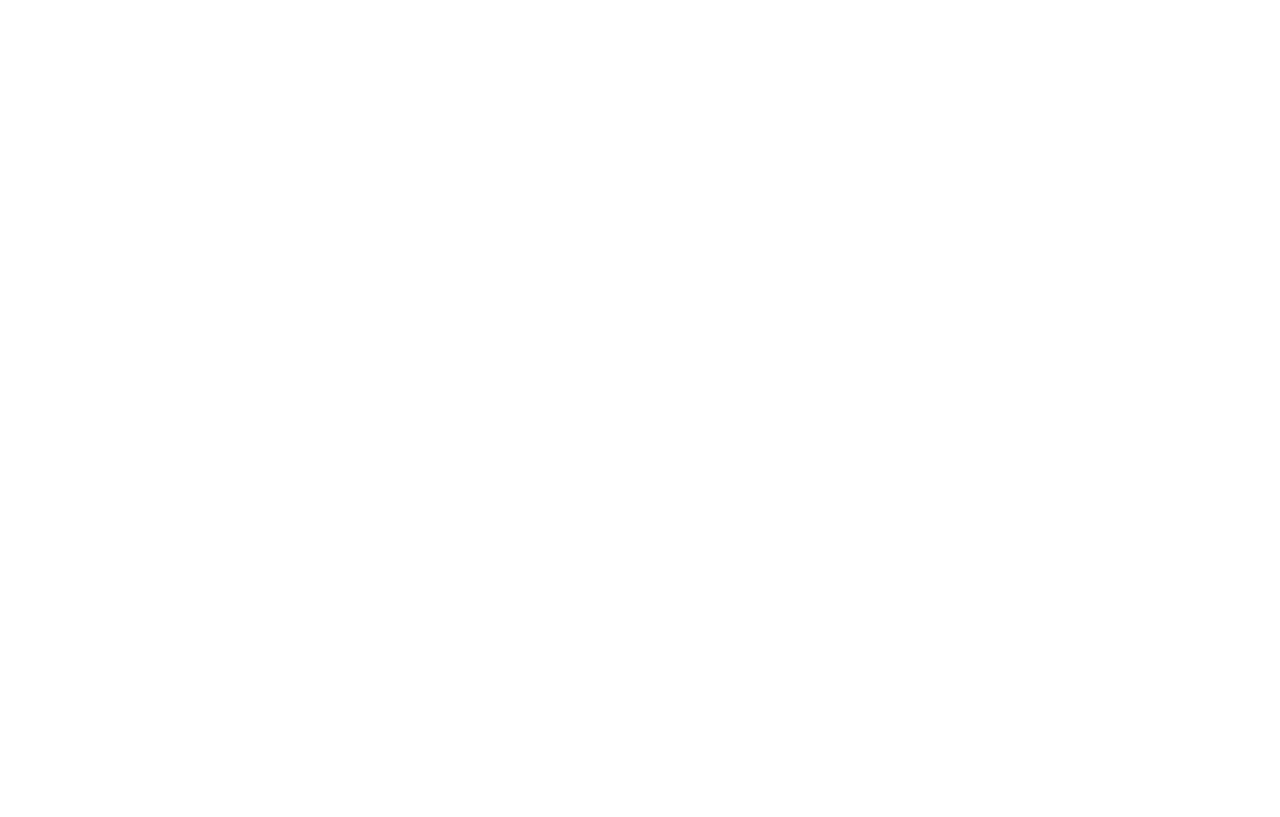
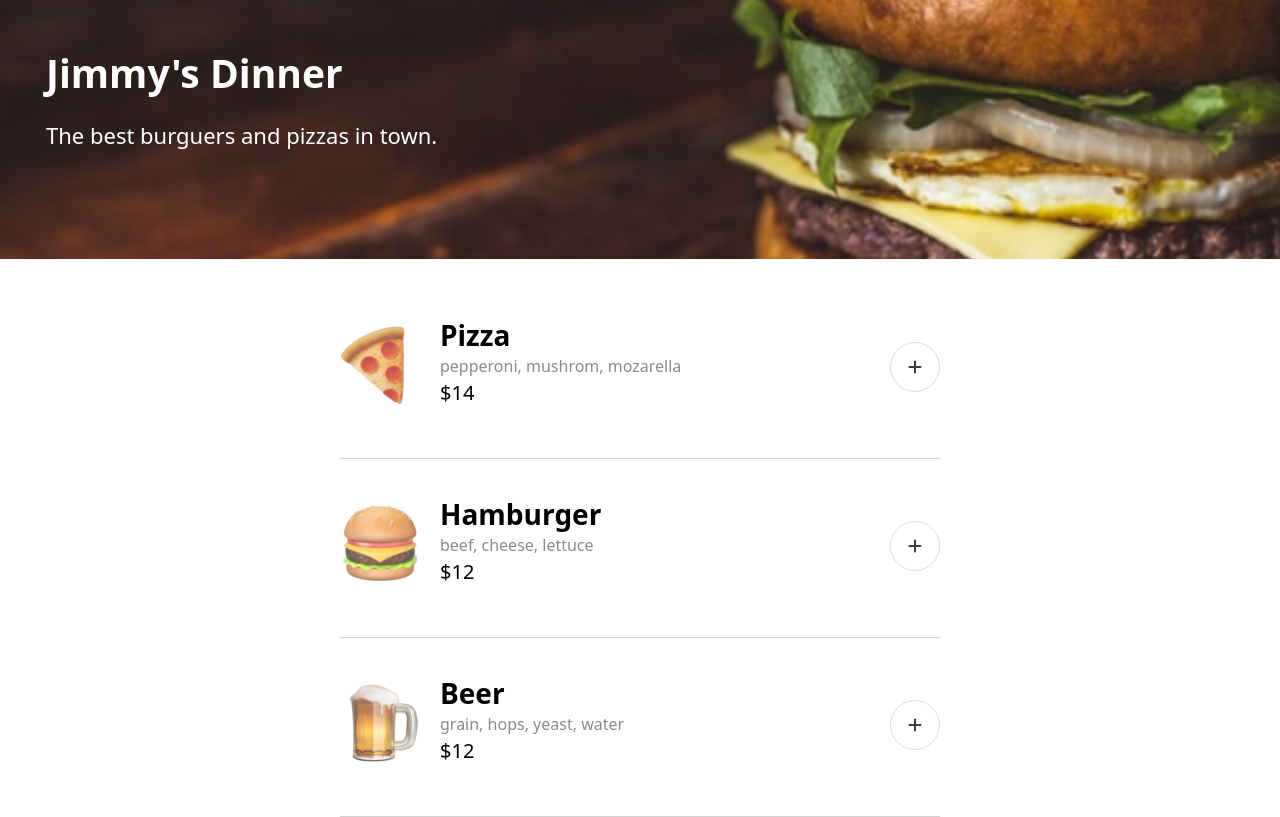
Before and after one commit to bySharkster/restaurant-ordering-app, a plain HTML site: page index.html in a window 1280 px wide. Drawn offline with Linux system fonts and the light colour scheme; a web font is replaced by a local one.

Commit message:
feat: default state completed

```diff
--- a/data.js
+++ b/data.js
@@ -1,23 +1,26 @@
-const menuArray = [
+export const menuArray = [
     {
         name: "Pizza",
         ingredients: ["pepperoni", "mushrom", "mozarella"],
         id: 0,
         price: 14,
-        emoji: "🍕"
+        emoji: "🍕",
+        image: "pizza.png"
     },
     {
         name: "Hamburger",
         ingredients: ["beef", "cheese", "lettuce"],
         price: 12,
         emoji: "🍔",
-        id: 1
+        id: 1,
+        image: "hamburger.png"
     },
         {
         name: "Beer",
         ingredients: ["grain, hops, yeast, water"],
         price: 12,
         emoji: "🍺",
-        id: 2
+        id: 2,
+        image: "beer.png"
     }
 ]
--- a/index.css
+++ b/index.css
@@ -1,3 +1,96 @@
 body {
     margin: 0;
+    padding: 0;
+    font-family: "Smythe", system-ui, -apple-system, BlinkMacSystemFont, 'Segoe UI', Roboto, Oxygen, Ubuntu, Cantarell, 'Open Sans', 'Helvetica Neue', sans-serif;
 }
+
+header {
+    color: #fff;
+    background-image: url("./public/images/bg-img.png");
+    background-size: cover;
+    background-position: center;
+    height: 167px;
+    padding: 46px;
+    margin-bottom: 20px;
+}
+h1, h2, h3 {
+    margin: 0;
+}
+
+h1 {
+    font-size: 39px;
+    margin-bottom: 20px;
+}
+
+p {
+    margin: 0;
+    font-size: 22px;
+    line-height: 1.5;
+}
+
+.menu-container {
+    padding: 46px;
+    height: 140px;
+    margin: 0 auto;
+    min-width: 250px;
+    width: 100%;
+    max-width: 600px;
+    display: flex;
+    flex-direction: column;
+    gap: 45px;
+
+
+
+}
+
+.menu-item {
+    display: flex;
+    flex-direction: row;
+    border-bottom: 1px solid #D2D2D2;
+    padding-bottom: 50px;
+}
+
+
+.menu-item img {
+    width: 80px;
+    height: 80px;
+}
+
+.menu-item-info {
+    display: flex;
+    flex-direction: column;
+    margin-left: 20px;
+    justify-content: start;
+}
+
+.menu-item-name {
+    font-size: 28px;
+    line-height: .75;
+    margin-bottom: 8px;
+}
+
+.ingredients {
+font-size: 16px;
+color: #8B8B8B;
+}
+
+.price {
+    font-size: 20px;
+}
+
+.add-to-order {
+color: #3C3C3C;
+background-color: transparent;
+margin: auto 0 auto auto;
+border: 1px solid #DEDEDE;
+border-radius: 50%;
+cursor: pointer;
+width: 50px;
+height: 50px;
+text-align: center;
+font-size: 16px;
+}
+
+.add-to-order:hover {
+    background-color: #DEDEDE;
+}
--- a/index.html
+++ b/index.html
@@ -1,8 +1,30 @@
 <html>
     <head>
+        <!-- Link to CSS -->
        <link rel="stylesheet" href="index.css">
+
+       <!-- Link to Google Fonts -->
+       <link rel="preconnect" href="https://fonts.googleapis.com">
+<link rel="preconnect" href="https://fonts.gstatic.com" crossorigin>
+<link href="https://fonts.googleapis.com/css2?family=Smythe&display=swap" rel="stylesheet">
+
+<!-- Link to Font Awesome -->
+<link rel="stylesheet" href="https://cdnjs.cloudflare.com/ajax/libs/font-awesome/6.0.0-beta3/css/all.min.css">
     </head>
     <body>
-	<script src="index.js"></script>
+        <header>
+            <h1>Jimmy's Dinner</h1>
+            <p>The best burguers and pizzas in town.</p>
+        </header>
+        <main>
+            <section id="menu-container" class="menu-container">
+
+            </section>
+
+            <section class="order-container"></section>
+            <div class="card-details-modal"></div>
+            <div class="order-complete-state"></div>
+        </main>
+	<script src="index.js" type="module"></script>
     </body>
 </html>
--- a/index.js
+++ b/index.js
@@ -0,0 +1,22 @@
+
+import { menuArray } from "./data.js";
+
+const menuContainer = document.getElementById("menu-container");
+
+menuContainer.innerHTML = "";
+
+menuArray.forEach((menuItem) => {
+    const menuContainerItem = document.createElement("div");
+    menuContainerItem.classList.add("menu-item");
+    menuContainerItem.innerHTML = `
+                <img src="./images/${menuItem.image}" alt="${menuItem.name}">
+                <div class="menu-item-info">
+                    <h3 class="menu-item-name">${menuItem.name}</h3>
+                    <p class="ingredients">${menuItem.ingredients.join(", ")}</p>
+                    <p class="price">$${menuItem.price}</p>
+                </div>
+                <button class="add-to-order" type="button" aria-label="Add to Order"><i class="fa fa-plus "></i></button>
+               `
+
+menuContainer.appendChild(menuContainerItem);
+});
```
Also changed, not shown: public/images/beer.png (added), public/images/bg-img.png (added), public/images/hamburger.png (added), public/images/pizza.png (added).
